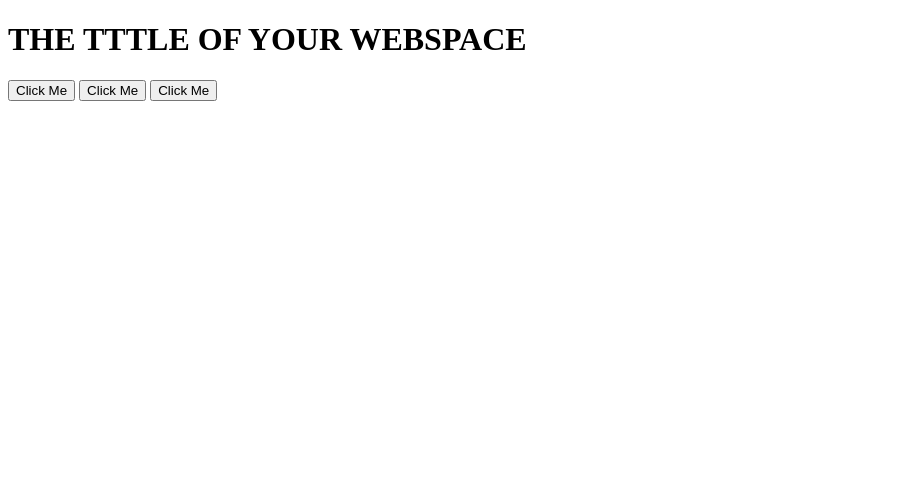
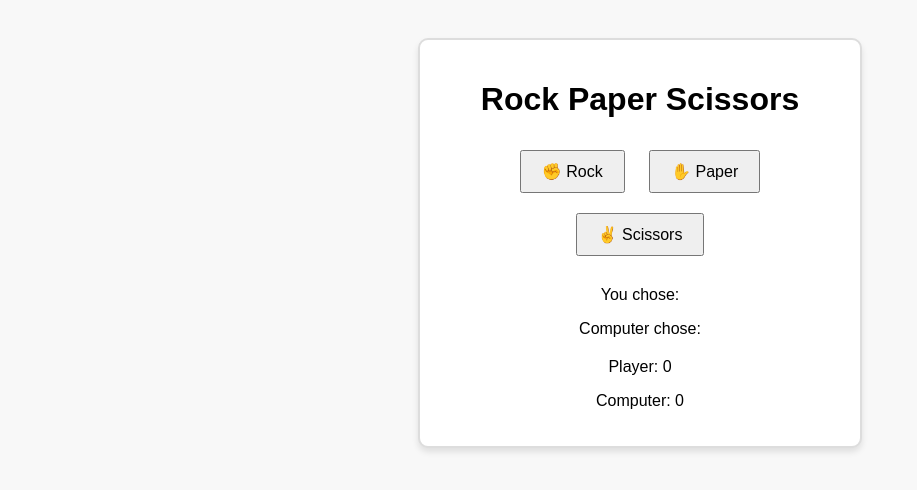
Before and after one commit to D-Honoured1/Restart, a plain HTML site: page index.html in a window 1280 px wide. Shown: the whole page, without its empty margins (0-917 px from the left). Drawn offline with Linux system fonts and the light colour scheme.

Commit message:
created a ui for the game

```diff
--- a/index.html
+++ b/index.html
@@ -1,18 +1,30 @@
 <!DOCTYPE html>
 <html lang="en">
 <head>
-  <meta charset="UTF-8">
-  <meta name="viewport" content="width=device-width, initial-scale=1.0">
-  <title>Document</title>
-
+  <meta charset="UTF-8" />
+  <meta name="viewport" content="width=device-width, initial-scale=1.0"/>
+  <title>Rock Paper Scissors</title>
+  <link rel="stylesheet" href="style.css"/>
 </head>
 <body>
-  <h1>THE TTTLE OF YOUR WEBSPACE</h1>
-  <div id="container">
-    <button id="one">Click Me</button>
-    <button id="two">Click Me</button>
-    <button id="three">Click Me</button>
+  <div class="game-container">
+    <h1>Rock Paper Scissors</h1>
+    <div class="choices">
+      <button class="choice" data-choice="rock">✊ Rock</button>
+      <button class="choice" data-choice="paper">✋ Paper</button>
+      <button class="choice" data-choice="scissors">✌️ Scissors</button>
+    </div>
+    <div class="results">
+      <p id="player-choice">You chose: </p>
+      <p id="computer-choice">Computer chose: </p>
+      <h2 id="winner"></h2>
+    </div>
+    <div class="scoreboard">
+      <p>Player: <span id="player-score">0</span></p>
+      <p>Computer: <span id="computer-score">0</span></p>
+    </div>
   </div>
+
+  <script src="script.js"></script>
 </body>
-<script src="script.js" ></script>
 </html>
--- a/style.css
+++ b/style.css
@@ -0,0 +1,27 @@
+body {
+    font-family: Arial, sans-serif;
+    background-color: #f8f8f8;
+    text-align: center;
+    padding: 30px;
+  }
+
+  .game-container {
+    background-color: #fff;
+    border: 2px solid #ddd;
+    border-radius: 10px;
+    padding: 20px;
+    max-width: 400px;
+    margin: auto;
+    box-shadow: 0 4px 6px rgba(0, 0, 0, 0.1);
+  }
+
+  .choices button {
+    font-size: 16px;
+    padding: 10px 20px;
+    margin: 10px;
+    cursor: pointer;
+  }
+
+  .results, .scoreboard {
+    margin-top: 20px;
+  }
```
